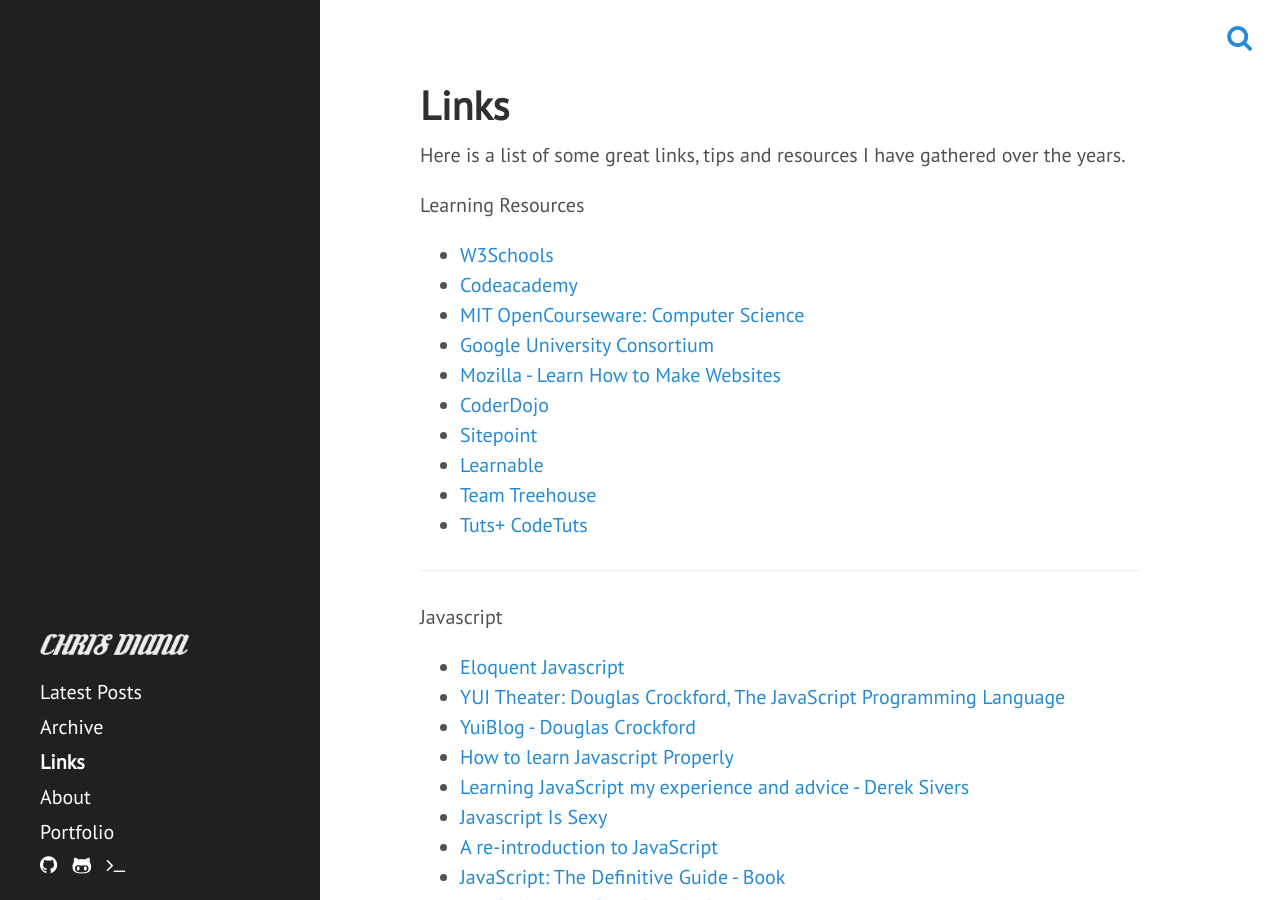
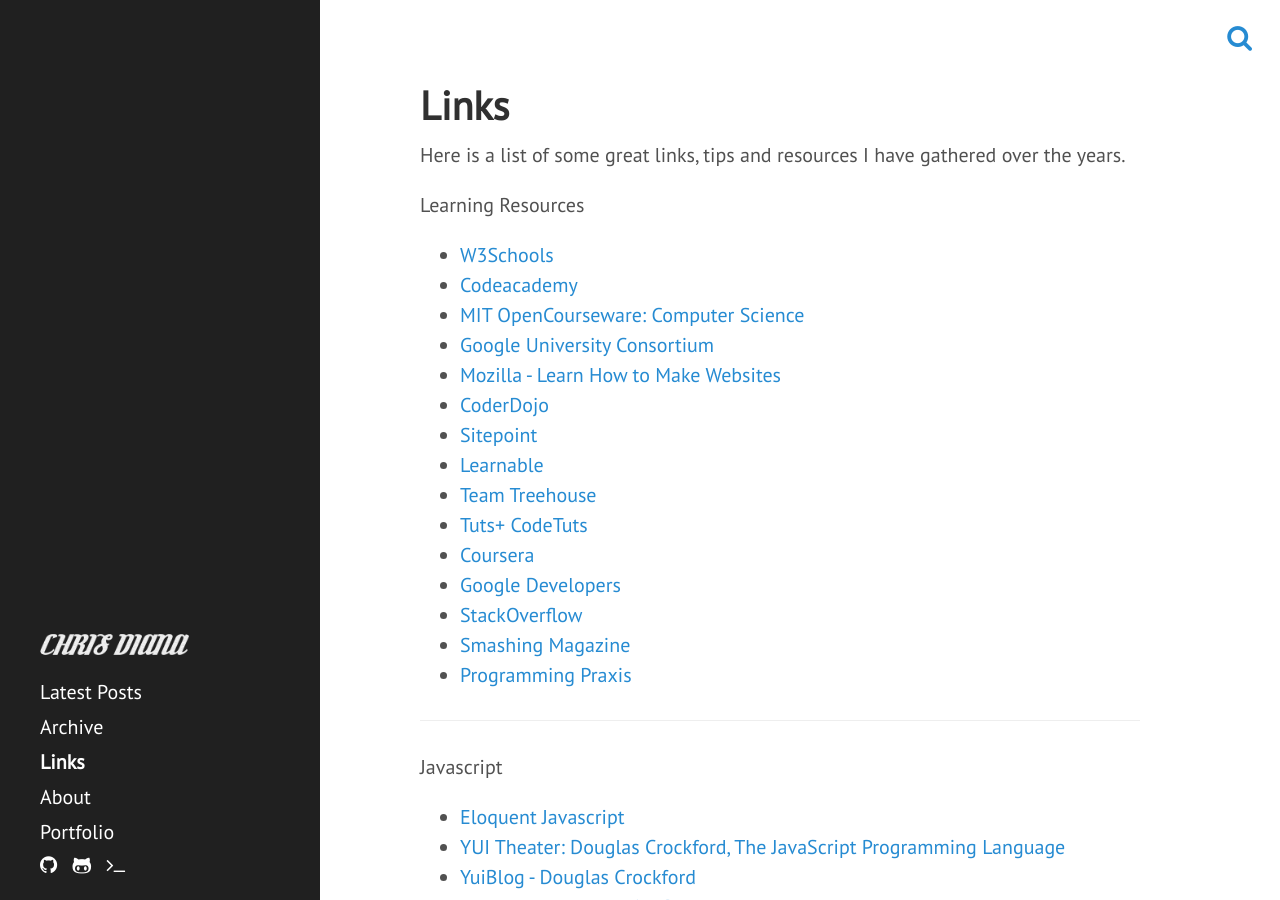
Before and after one commit to chrisdiana/cdmedia.github.io, a Jekyll site: the page built from links.md, in a window 1280 px wide and 900 px high. Built offline with Jekyll 4.4.1, drawn with Linux system fonts in a browser that asks for light colours; nearby versions of some CDN libraries; Markdown is read by kramdown in place of the engine named in the settings; some of the changed text lies outside the part shown.

Commit message:
links updates

```diff
--- a/links.md
+++ b/links.md
@@ -18,6 +18,11 @@
 * [Learnable](http://www.learnable.com)
 * [Team Treehouse](http://teamtreehouse.com)
 * [Tuts+ CodeTuts](http://code.tutsplus.com)
+* [Coursera](https://www.coursera.org/)
+* [Google Developers](https://developers.google.com/)
+* [StackOverflow](http://stackoverflow.com/)
+* [Smashing Magazine](http://coding.smashingmagazine.com/)
+* [Programming Praxis](http://programmingpraxis.com/)
 
 ---
 
```
Also changed, not shown: other parts of links.md (+3 -0 lines).
